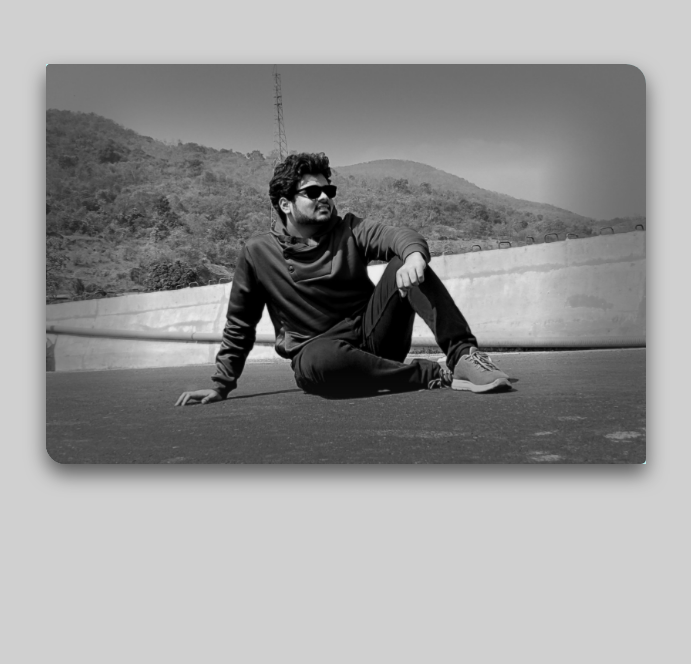
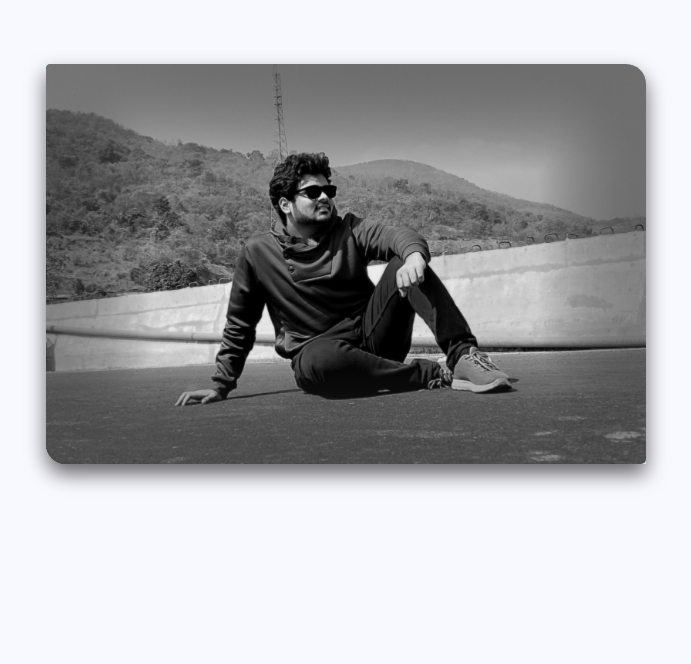
Before and after one commit to Shubham714/omkar.github.io, a plain HTML site: page index.html in a window 1280 px wide. Shown: the part 136-800 px from the top of the page, without its empty margins (294-985 px from the left). Drawn offline with nearby package versions, Linux system fonts and the light colour scheme.

Commit message:
changed background color to another shade of gray

```diff
--- a/css/styles.css
+++ b/css/styles.css
@@ -5,7 +5,7 @@ body{
 	justify-content: center;
 	align-items: center;
 	line-height: 1.6;
-	background-color: #D0D0D0;
+	background-color: #F8F8FF;
 }
  .btn {
  	color: #FFFFFF;
```
